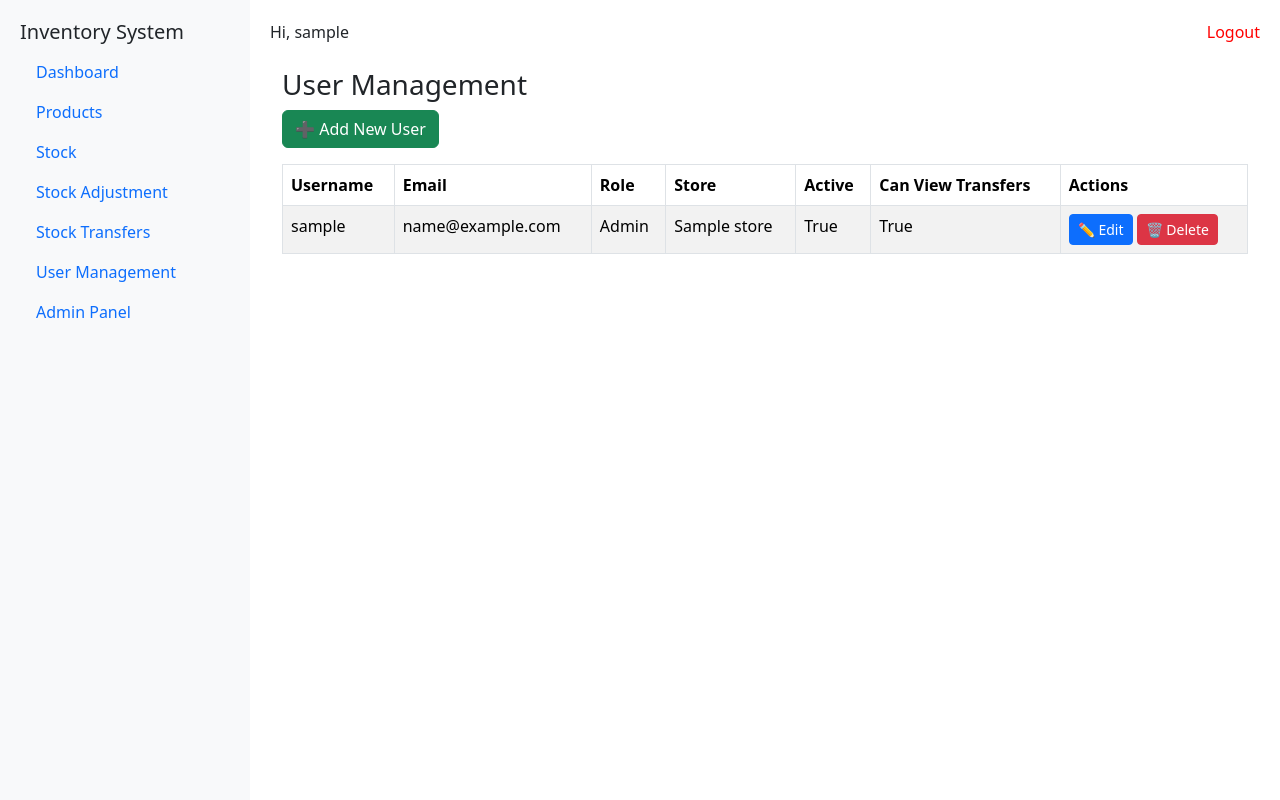
After one commit to nazinamu66/ERP-Inventory-Management, a Django app: page /users/users/ in a window 1280 px wide. The commit adds this page. Run offline with Django 5.2, Linux system fonts and the light colour scheme; a user stored in the database is signed in; tables that the repository leaves empty hold one stand-in row (values such as "Sample post"); some libraries are stand-ins or nearby versions.

```diff
--- a/config/settings.py
+++ b/config/settings.py
@@ -138,3 +138,5 @@ STATIC_URL = 'static/'
 AUTH_USER_MODEL = 'users.User'
 
 DEFAULT_AUTO_FIELD = 'django.db.models.BigAutoField'
+
+LOGIN_URL = '/login/'  # This matches the URL for your CustomLoginView
--- a/config/urls.py
+++ b/config/urls.py
@@ -17,6 +17,7 @@ Including another URLconf
 from django.contrib import admin
 from django.urls import path, include
 from django.views.generic import RedirectView
+from django.contrib.auth import views as auth_views
 from users.views import (
     CustomLoginView,
     logout_view,
@@ -33,7 +34,7 @@ urlpatterns = [
     path('login/', CustomLoginView.as_view(), name='login'),
     path('logout/', logout_view, name='logout'),
     path('admin/', admin.site.urls),
-    path('users/', include('users.urls')),
+    path('users/', include('users.urls', namespace='users')),
     path('dashboard/admin/', admin_dashboard, name='admin_dashboard'),
     path('dashboard/manager/', manager_dashboard, name='manager_dashboard'),
     path('dashboard/store/', store_dashboard, name='store_dashboard'),
@@ -41,5 +42,6 @@ urlpatterns = [
     path('dashboard/sales/', sales_dashboard, name='sales_dashboard'),
     path('dashboard/', default_dashboard, name='default_dashboard'),
     path('dashboard/', include('inventory.urls')),  # Add this line
+    path('accounts/login/', auth_views.LoginView.as_view(), name='account_login'),  # 👈 ADD THIS
 
 ]
--- a/inventory/admin.py
+++ b/inventory/admin.py
@@ -1,9 +1,9 @@
 from django.contrib import admin
-from .models import Store, Supplier, Item, Stock, Purchase, Sale, StockTransfer
+from .models import Store, Supplier, Product, Stock, Purchase, Sale, StockTransfer
 
 admin.site.register(Store)
 admin.site.register(Supplier)
-admin.site.register(Item)
+admin.site.register(Product)
 admin.site.register(Stock)
 admin.site.register(Purchase)
 admin.site.register(Sale)
--- a/inventory/urls.py
+++ b/inventory/urls.py
@@ -22,4 +22,5 @@ urlpatterns = [
     path('stock-adjustment/', views.stock_adjustment_create, name='stock_adjustment_create'),
     path('stock-adjustments/', views.stock_adjustment_list, name='stock_adjustment_list'),
 
+
 ]
--- a/templates/dashboard/base.html
+++ b/templates/dashboard/base.html
@@ -45,9 +45,24 @@
             <a class="nav-link" href="{% url 'store_dashboard' %}">Dashboard</a>
             <a class="nav-link" href="{% url 'inventory:product_list' %}">Products</a>
             <a class="nav-link" href="{% url 'inventory:stock_list' %}">Stock</a>
+            <a class="nav-link" href="{% url 'inventory:stock_adjustment_create' %}">Stock Adjustment</a>
 
             {% if request.user.can_view_transfers or request.user.is_superuser %}
-                <a class="nav-link" href="{% url 'inventory:stock_transfer_list' %}">Stock Transfers</a>
+                <a class="nav-link" href="{% url 'inventory:stock_transfer' %}">Stock Transfers</a>
+            {% endif %}
+
+            {% if request.user.is_superuser or request.user.role == 'manager' %}
+                <!-- User Management Dropdown -->
+                <a class="nav-link" data-bs-toggle="collapse" href="#userManagementMenu" role="button" aria-expanded="false" aria-controls="userManagementMenu">
+                    User Management
+                </a>
+                <div class="collapse" id="userManagementMenu">
+                    <div class="nav flex-column ms-3">
+                        <a class="nav-link" href="{% url 'users:user_list' %}">Manage Users</a>
+                        <a class="nav-link" href="{% url 'users:user_create' %}">Add User</a>
+                        <!-- Add more options here as needed -->
+                    </div>
+                </div>
             {% endif %}
 
             {% if request.user.is_superuser %}
@@ -66,5 +81,7 @@
         <!-- Dashboard content goes here -->
         {% endblock %}
     </div>
+    <script src="https://cdn.jsdelivr.net/npm/bootstrap@5.3.3/dist/js/bootstrap.bundle.min.js"></script>
+
 </body>
 </html>
--- a/templates/dashboard/stock_transfer.html
+++ b/templates/dashboard/stock_transfer.html
@@ -22,7 +22,7 @@
                 {% csrf_token %}
                 <div class="form-group mb-3">
                     <label for="{{ form.item.id_for_label }}">Item</label>
-                    {{ form.item|add_class:"form-control" }}
+                    {{ form.product|add_class:"form-control" }}
                 </div>
                 <div class="form-group mb-3">
                     <label for="{{ form.source_store.id_for_label }}">Source Store</label>
--- a/templates/dashboard/stock_transfer_list.html
+++ b/templates/dashboard/stock_transfer_list.html
@@ -10,7 +10,7 @@
                 <table class="table table-bordered">
                     <thead>
                         <tr>
-                            <th>Item</th>
+                            <th>Product</th>
                             <th>From</th>
                             <th>To</th>
                             <th>Quantity</th>
@@ -20,7 +20,7 @@
                     <tbody>
                         {% for transfer in transfers %}
                         <tr>
-                            <td>{{ transfer.item }}</td>
+                            <td>{{ transfer.product }}</td>
                             <td>{{ transfer.source_store }}</td>
                             <td>{{ transfer.destination_store }}</td>
                             <td>{{ transfer.quantity }}</td>
--- /dev/null
+++ b/templates/users/user_list.html
@@ -0,0 +1,41 @@
+{% extends 'dashboard/base.html' %}
+{% block content %}
+<div class="container mt-4">
+    <h3>User Management</h3>
+    <a class="btn btn-success mb-3" href="{% url 'users:user_create' %}">➕ Add New User</a>
+
+    <table class="table table-striped table-bordered">
+        <thead>
+            <tr>
+                <th>Username</th>
+                <th>Email</th>
+                <th>Role</th>
+                <th>Store</th>
+                <th>Active</th>
+                <th>Can View Transfers</th>
+                <th>Actions</th>
+            </tr>
+        </thead>
+        <tbody>
+        {% for user in users %}
+            <tr>
+                <td>{{ user.username }}</td>
+                <td>{{ user.email }}</td>
+                <td>{{ user.get_role_display }}</td>
+                <td>{{ user.store }}</td>
+                <td>{{ user.is_active }}</td>
+                <td>{{ user.can_view_transfers }}</td>
+                <td>
+                    <a class="btn btn-sm btn-primary" href="{% url 'users:user_edit' user.pk %}">✏️ Edit</a>
+                    <a class="btn btn-sm btn-danger" href="{% url 'users:user_delete' user.pk %}">🗑️ Delete</a>
+                </td>
+            </tr>
+        {% empty %}
+            <tr>
+                <td colspan="7">No users found.</td>
+            </tr>
+        {% endfor %}
+        </tbody>
+    </table>
+</div>
+{% endblock %}
--- a/users/models.py
+++ b/users/models.py
@@ -10,10 +10,12 @@ class User(AbstractUser):
         ('sales', 'Sales Staff'),
     ]
 
-    role = models.CharField(max_length=20, choices=ROLE_CHOICES, default='staff')  # Default role set to 'staff'
+    role = models.CharField(max_length=20, choices=ROLE_CHOICES, default='staff')
     store = models.ForeignKey("inventory.Store", on_delete=models.SET_NULL, null=True, blank=True)
 
     can_view_transfers = models.BooleanField(default=False)
+    can_adjust_stock = models.BooleanField(default=False)
+    can_transfer_stock = models.BooleanField(default=False)
 
     groups = models.ManyToManyField(Group, related_name="custom_user_groups", blank=True)
     user_permissions = models.ManyToManyField(Permission, related_name="custom_user_permissions", blank=True)
--- a/users/urls.py
+++ b/users/urls.py
@@ -1,6 +1,14 @@
 from django.urls import path
 from .views import CustomLoginView
+from . import views
+
+app_name = 'users'
 
 urlpatterns = [
+    path('users/', views.user_list, name='user_list'),
+    path('users/add/', views.user_create, name='user_create'),
+    path('users/<int:pk>/edit/', views.user_edit, name='user_edit'),
+    path('users/<int:pk>/delete/', views.user_delete, name='user_delete'),
     path('login/', CustomLoginView.as_view(), name='login'),
+
 ]
--- a/users/views.py
+++ b/users/views.py
@@ -1,9 +1,88 @@
-from django.shortcuts import redirect, render
 from django.urls import reverse_lazy
+from django.contrib import messages
 from django.contrib.auth.views import LoginView
 from .decorators import role_required
 from django.contrib.auth import logout
 from inventory.models import Stock
+from django.contrib.auth.decorators import login_required
+from django.shortcuts import render, redirect, get_object_or_404
+from inventory.models import Store
+from .models import User
+from .forms import UserForm
+from django.contrib.auth.decorators import login_required, user_passes_test
+
+def is_admin_or_manager(user):
+    return user.is_authenticated and (user.role == 'admin' or user.role == 'manager')
+
+@login_required
+@user_passes_test(is_admin_or_manager)
+def user_create(request):
+    if not request.user.is_superuser and request.user.role != 'manager':
+        return render(request, 'errors/permission_denied.html', status=403)
+
+    if request.method == 'POST':
+        form = UserForm(request.POST)
+        if form.is_valid():
+            user = form.save(commit=False)
+            if request.user.role == 'manager':
+                user.store = request.user.store
+            user.set_password('changeme')  # default password
+            user.save()
+            return redirect('users:user_list')
+    else:
+        form = UserForm()
+        if request.user.role == 'manager':
+            form.fields['store'].queryset = Store.objects.filter(id=request.user.store.id)
+            form.fields['store'].initial = request.user.store
+
+    return render(request, 'users/user_form.html', {'form': form})
+
+
+@login_required
+def user_list(request):
+    if not request.user.is_superuser and request.user.role != 'manager':
+        return render(request, 'errors/permission_denied.html', status=403)
+
+    if request.user.role == 'manager':
+        users = User.objects.filter(store=request.user.store)
+    else:
+        users = User.objects.all()
+
+    return render(request, 'users/user_list.html', {'users': users})
+
+
+
+@login_required
+def user_edit(request, pk):
+    user = get_object_or_404(User, pk=pk)
+
+    if not request.user.is_superuser and (request.user.role != 'manager' or user.store != request.user.store):
+        return render(request, 'errors/permission_denied.html', status=403)
+
+    if request.method == 'POST':
+        form = UserForm(request.POST, instance=user)
+        if form.is_valid():
+            form.save()
+            return redirect('users:user_list')
+    else:
+        form = UserForm(instance=user)
+
+    return render(request, 'users/user_form.html', {'form': form})
+
+
+@login_required
+def user_delete(request, pk):
+    user = get_object_or_404(User, pk=pk)
+
+    if not request.user.is_superuser and (request.user.role != 'manager' or user.store != request.user.store):
+        return render(request, 'errors/permission_denied.html', status=403)
+
+    if request.method == 'POST':
+        user.delete()
+        return redirect('users:user_list')
+
+    return render(request, 'users/user_confirm_delete.html', {'user': user})
+
 
 
 class CustomLoginView(LoginView):
```
Also changed, not shown: inventory/forms.py (+21 -14 lines), inventory/models.py (+49 -31 lines), inventory/views.py (+30 -21 lines), templates/users/user_confirm_delete.html (added, +15 -0 lines), templates/users/user_form.html (added, +40 -0 lines), users/forms.py (added, +16 -0 lines), inventory/migrations/0010_remove_purchase_item_remove_sale_item_and_more.py (added), inventory/migrations/0011_stockadjustment_adjustment_type_and_more.py (added), users/migrations/0005_user_can_adjust_stock_user_can_transfer_stock.py (added).
